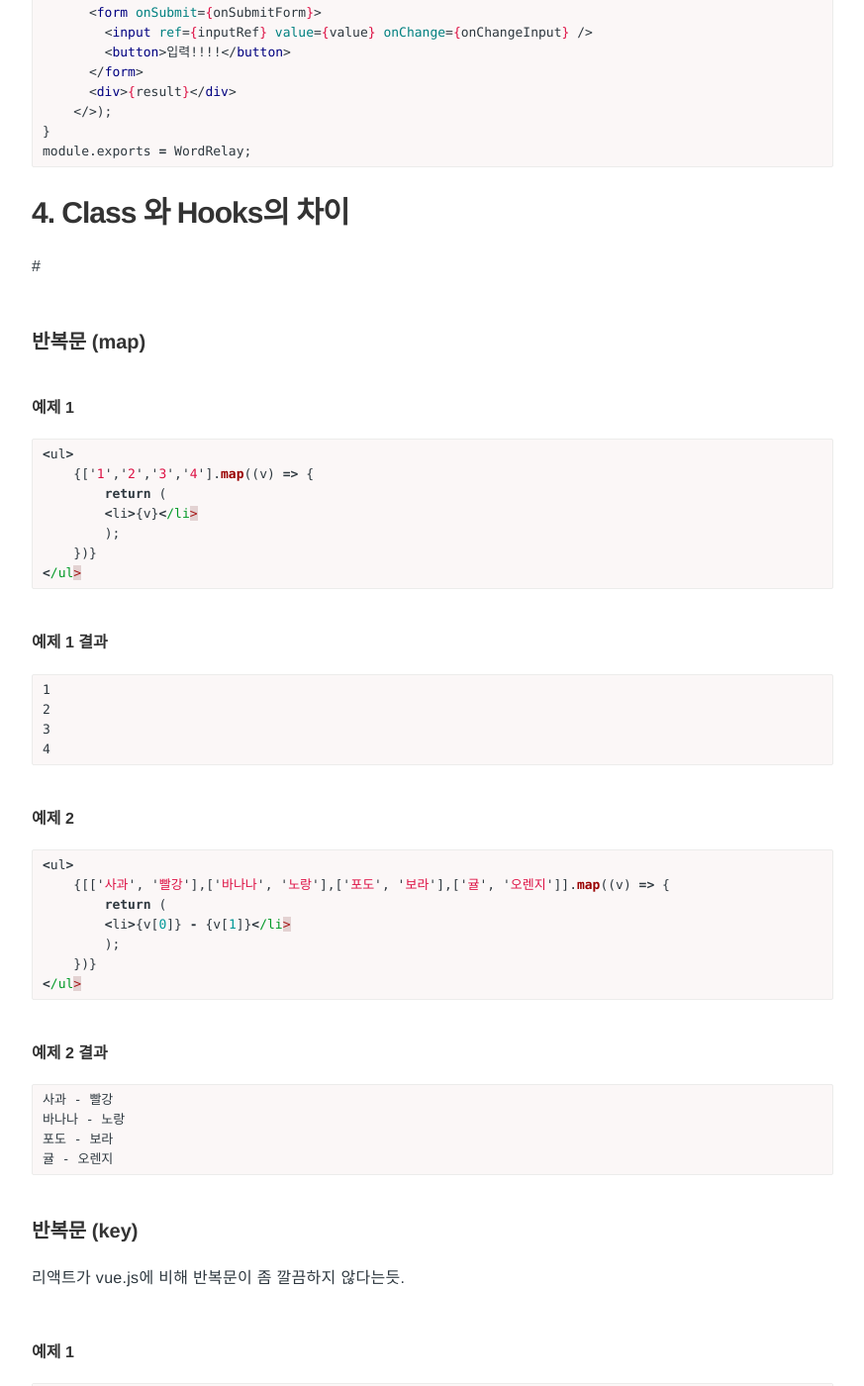
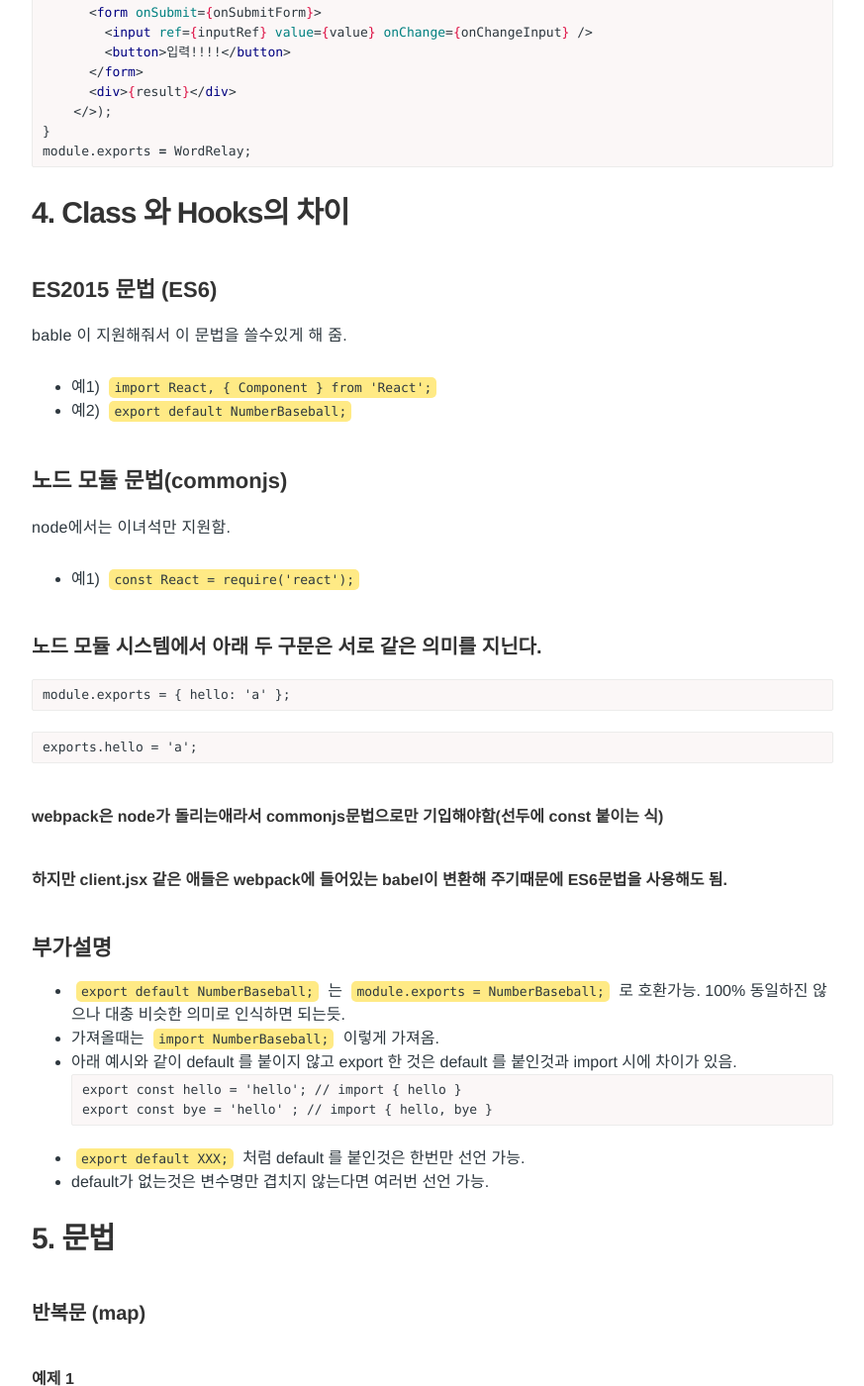
Before and after one commit to Pie001/pie001.github.io, a Jekyll site: the page built from _posts/2020-11-18-0070.md, in a window 1280 px wide and 1400 px high, scrolled down 13529 px. Shown: the whole window at 99% size, without its empty margins (203-1076 px from the left). Built offline with Jekyll 4.4.1, drawn with Linux system fonts in a browser that asks for light colours; nearby versions of some CDN libraries; comment, search, counter and statistics services are not loaded.

Commit message:
Update 2020-11-18-0070.md

````diff
--- a/_posts/2020-11-18-0070.md
+++ b/_posts/2020-11-18-0070.md
@@ -669,11 +669,41 @@ module.exports = WordRelay;
 ```
 # 4. Class 와 Hooks의 차이
 
+## ES2015 문법 (ES6)
+bable 이 지원해줘서 이 문법을 쓸수있게 해 줌.
+
+- 예1) `import React, { Component } from 'React';`
+- 예2) `export default NumberBaseball;`
+
+## 노드 모듈 문법(commonjs)
+node에서는 이녀석만 지원함.
+
+- 예1) `const React = require('react');`
+
+### 노드 모듈 시스템에서 아래 두 구문은 서로 같은 의미를 지닌다.
+```
+module.exports = { hello: 'a' };
+```
+```
+exports.hello = 'a';
+```
+
+#### webpack은 node가 돌리는애라서 commonjs문법으로만 기입해야함(선두에 const 붙이는 식)
+#### 하지만 client.jsx 같은 애들은 webpack에 들어있는 babel이 변환해 주기때문에 ES6문법을 사용해도 됨.
+
+## 부가설명
+- `export default NumberBaseball;`  는 `module.exports = NumberBaseball;` 로 호환가능. 100% 동일하진 않으나 대충 비슷한 의미로 인식하면 되는듯.
+- 가져올때는 `import NumberBaseball;` 이렇게 가져옴.
+- 아래 예시와 같이 default 를 붙이지 않고 export 한 것은 default 를 붙인것과 import 시에 차이가 있음.
+```
+export const hello = 'hello'; // import { hello }
+export const bye = 'hello' ; // import { hello, bye }
+```
+- `export default XXX;` 처럼 default 를 붙인것은 한번만 선언 가능. <br/>
+- default가 없는것은 변수명만 겹치지 않는다면 여러번 선언 가능.
 
 
-
-
-#
+# 5. 문법
 
 ### 반복문 (map)
 #### 예제 1
````
